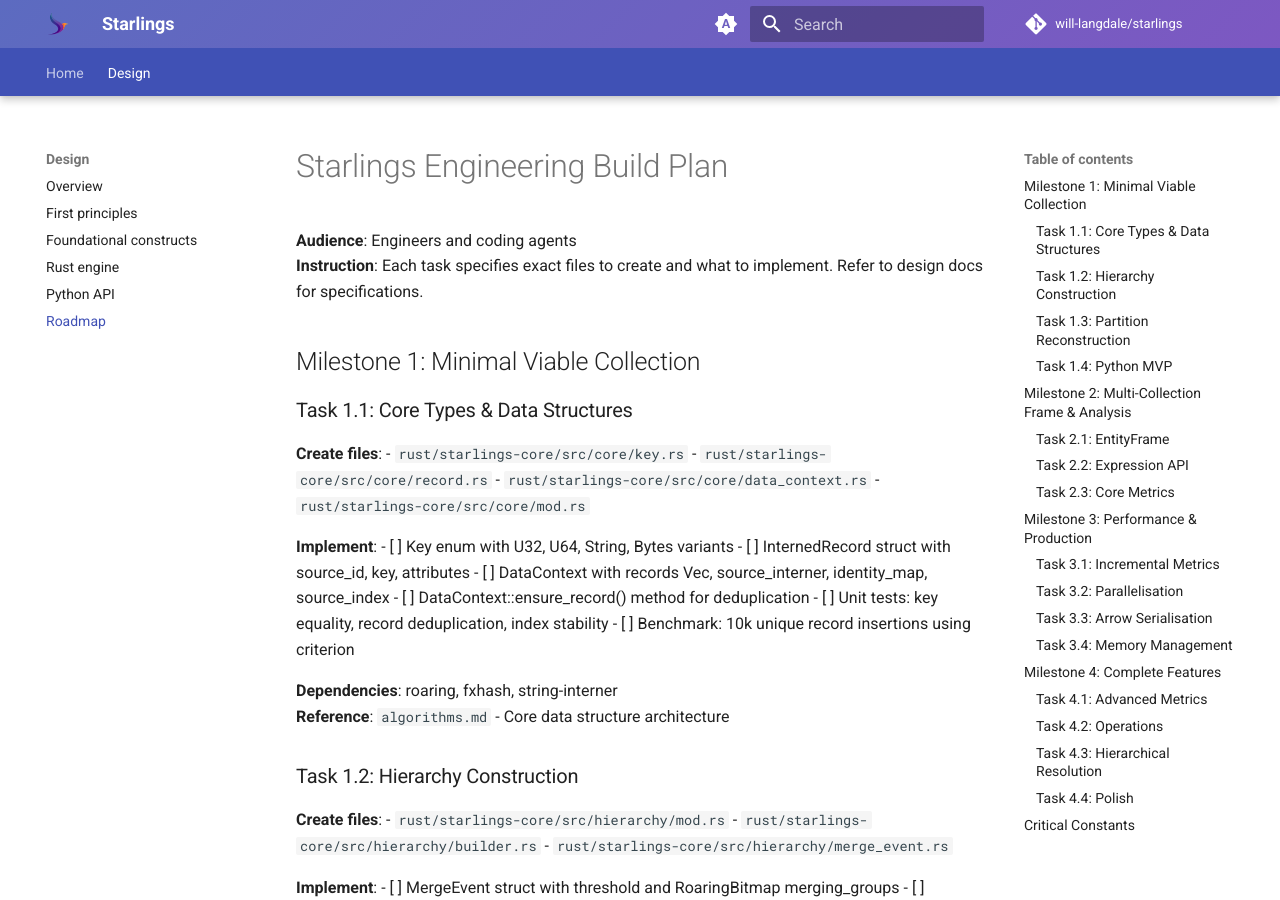
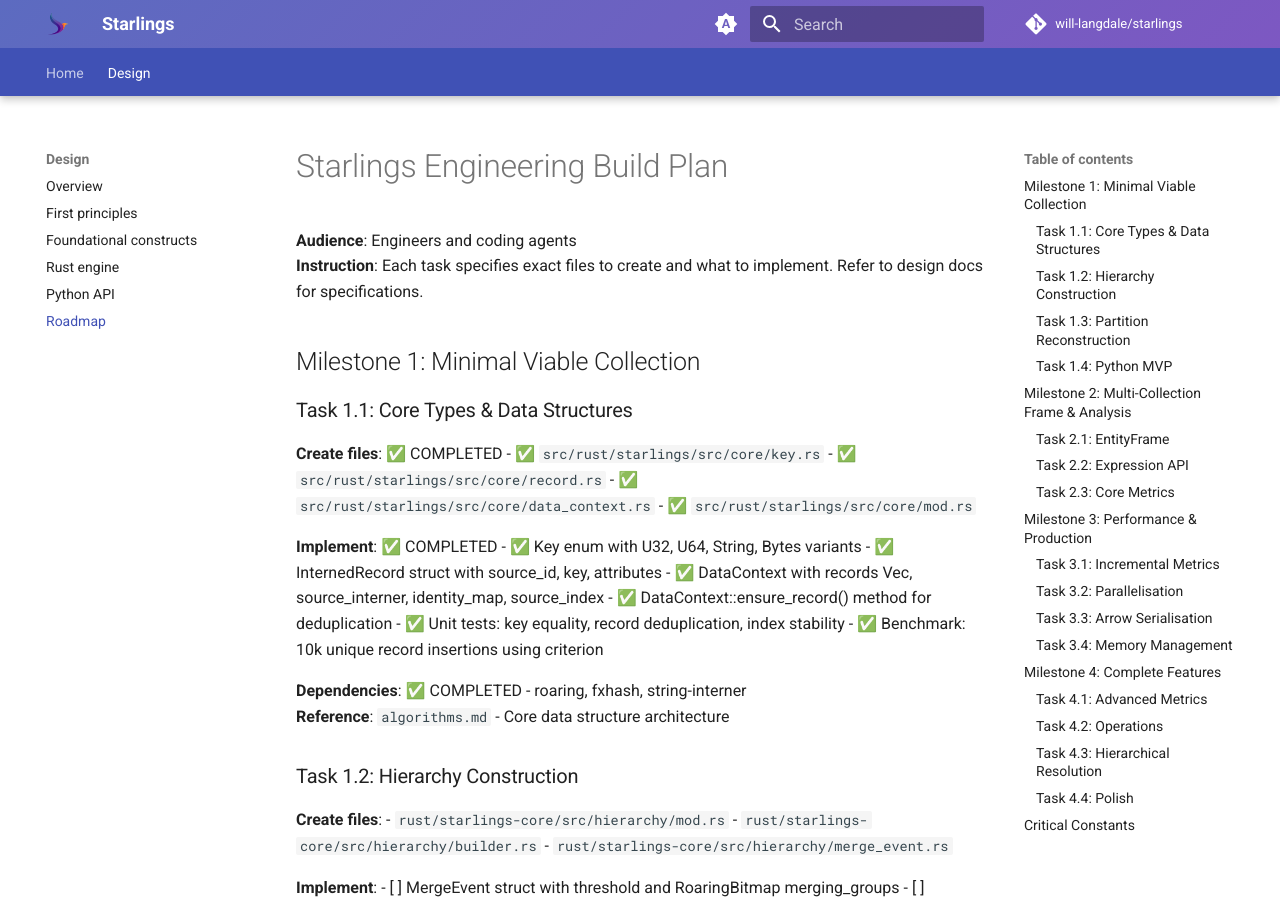
Before and after one commit to will-langdale/entityframe, an MkDocs documentation site: the page built from docs/design/roadmap.md, in a window 1280 px wide and 900 px high. Built offline with MkDocs 1.6.1 and Material for MkDocs 9.7.7, drawn with Linux system fonts in a browser that asks for light colours; comment, search, counter and statistics services are not loaded.

Commit message:
Updated the roadmap for 1.1.

```diff
--- a/docs/design/roadmap.md
+++ b/docs/design/roadmap.md
@@ -7,21 +7,21 @@
 
 ### Task 1.1: Core Types & Data Structures
 
-**Create files**:
-- `rust/starlings-core/src/core/key.rs`
-- `rust/starlings-core/src/core/record.rs`
-- `rust/starlings-core/src/core/data_context.rs`
-- `rust/starlings-core/src/core/mod.rs`
+**Create files**: ✅ COMPLETED
+- ✅ `src/rust/starlings/src/core/key.rs`
+- ✅ `src/rust/starlings/src/core/record.rs`
+- ✅ `src/rust/starlings/src/core/data_context.rs`
+- ✅ `src/rust/starlings/src/core/mod.rs`
 
-**Implement**:
-- [ ] Key enum with U32, U64, String, Bytes variants
-- [ ] InternedRecord struct with source_id, key, attributes
-- [ ] DataContext with records Vec, source_interner, identity_map, source_index
-- [ ] DataContext::ensure_record() method for deduplication
-- [ ] Unit tests: key equality, record deduplication, index stability
-- [ ] Benchmark: 10k unique record insertions using criterion
+**Implement**: ✅ COMPLETED
+- ✅ Key enum with U32, U64, String, Bytes variants
+- ✅ InternedRecord struct with source_id, key, attributes
+- ✅ DataContext with records Vec, source_interner, identity_map, source_index
+- ✅ DataContext::ensure_record() method for deduplication
+- ✅ Unit tests: key equality, record deduplication, index stability
+- ✅ Benchmark: 10k unique record insertions using criterion
 
-**Dependencies**: roaring, fxhash, string-interner
+**Dependencies**: ✅ COMPLETED - roaring, fxhash, string-interner
 **Reference**: `algorithms.md` - Core data structure architecture
 
 ### Task 1.2: Hierarchy Construction
```
